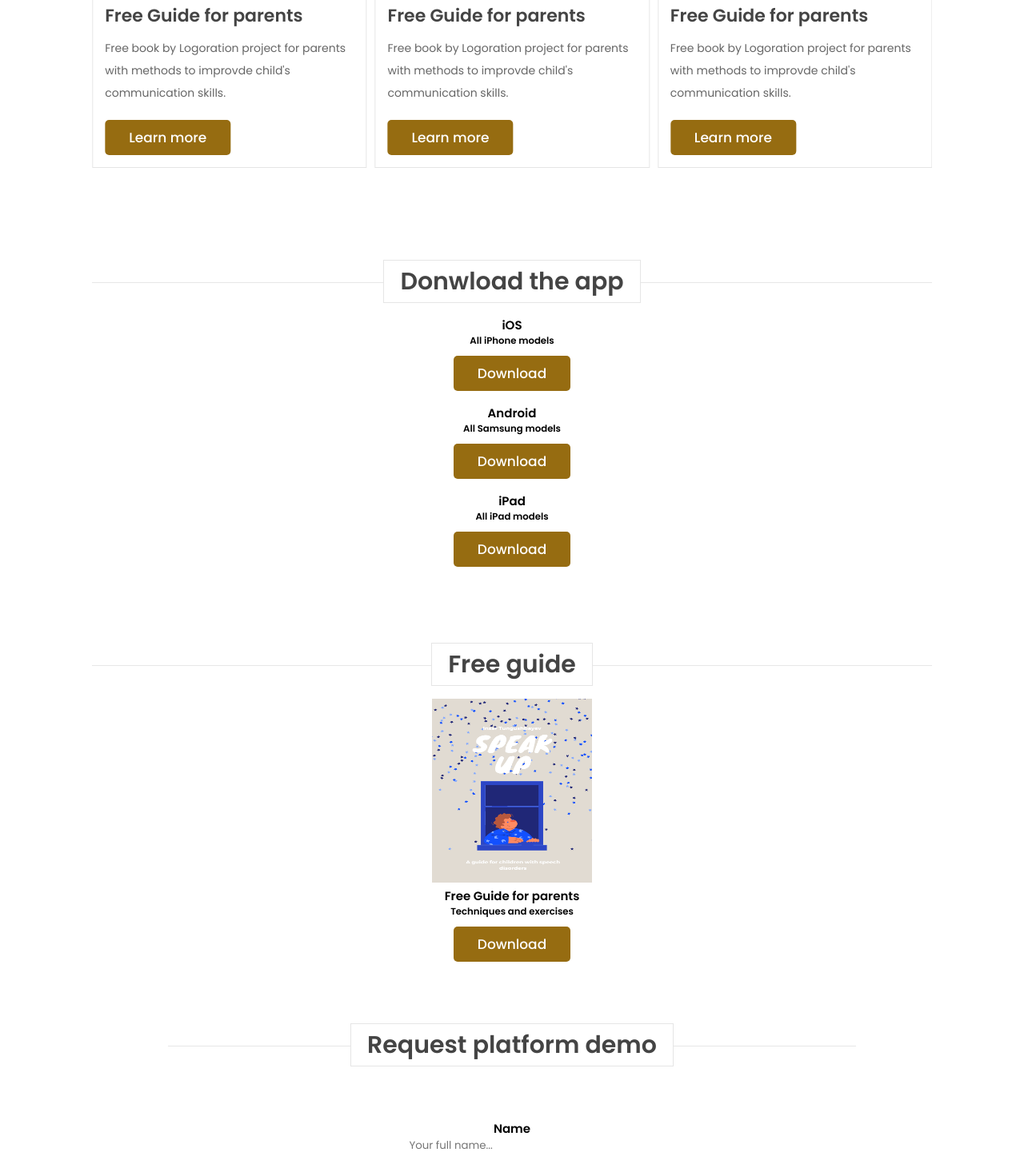
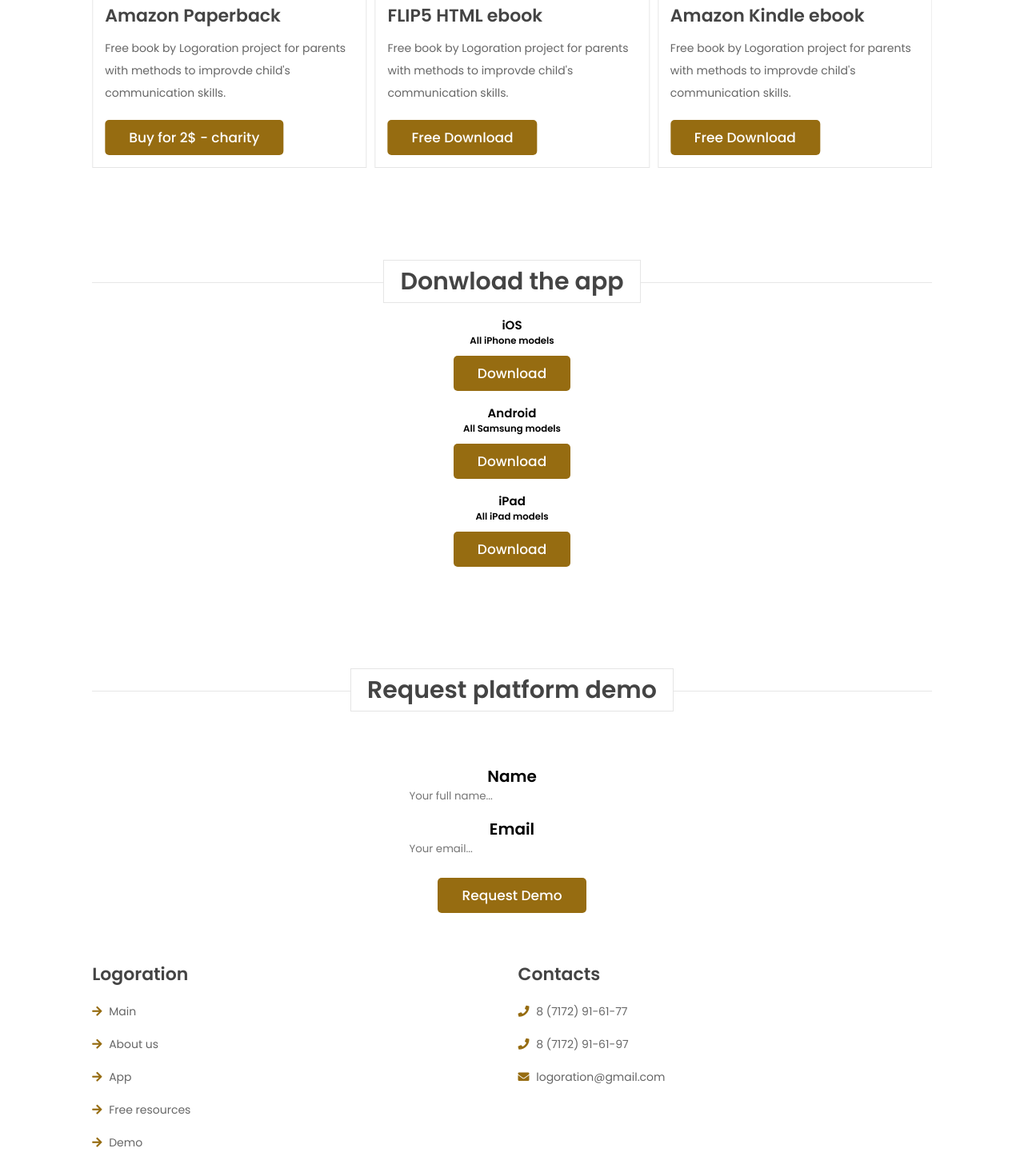
Before and after one commit to 1nsar/logoration, a plain HTML site: page index.html in a window 1280 px wide. Shown: the part 1349-2800 px from the top of the page at 80% size. Drawn offline with nearby package versions, Linux system fonts and the light colour scheme.

Commit message:
Update index.html

```diff
--- a/index.html
+++ b/index.html
@@ -4,7 +4,7 @@
     <meta charset="UTF-8">
     <meta http-equiv="X-UA-Compatible" content="IE=edge">
     <meta name="viewport" content="width=device-width, initial-scale=1.0">
-    <link rel="SHORTCUT ICON" href="kazprologo.jpeg" type="image/x-icon">
+    <link rel="SHORTCUT ICON" href="booklogo.png" type="image/x-icon">
     <title>LOGORATION</title>
 
     <link rel="stylesheet" href="https://unpkg.com/swiper@7/swiper-bundle.min.css" />
@@ -40,8 +40,8 @@
             <a href="#home">Main</a>
             <a href="#deal">About us</a>
             <a href="#featured">App</a>
-            <a href="#gramkazakh">Free resources</a>
-            <a href="#spestyle">Demo</a>
+            <a href="#blogs">Guidebook</a>
+            <a href="#footer">Demo request</a>
         </nav>
     </div>
 
@@ -92,7 +92,7 @@
             <h3>LOGORATION</h3>
             <p class="mainp">A non-profit organization that aims to support children with speech disorders through the development of a mobile app
             </p>
-            <a href="#" class="btn">Learn more</a>
+            <a href="#deal" class="btn">Learn more</a>
         </div>
 
         <div class="swiper books-slider">
@@ -147,31 +147,31 @@
                     <img src="booklogo.png" alt="">
                 </div>
                 <div class="content">
-                    <h3>Free Guide for parents</h3>
+                    <h3>FLIP5 HTML ebook</h3>
                     <p>Free book by Logoration project for parents with methods to improvde child's communication skills.</p>
-                    <a href="#" class="btn">Learn more</a>
+                    <a href="#" class="btn">Free Download</a>
                 </div>
             </div>
 
             <div class="swiper-slide box">
                 <div class="image">
-                    <img src="booklogo.png" alt="">
+                    <img src="Logo-Amazon-Kindle.jpg" alt="">
                 </div>
                 <div class="content">
-                    <h3>Free Guide for parents</h3>
+                    <h3>Amazon Kindle ebook</h3>
                     <p>Free book by Logoration project for parents with methods to improvde child's communication skills.</p>
-                    <a href="#" class="btn">Learn more</a>
+                    <a href="#" class="btn">Free Download</a>
                 </div>
             </div>
 
             <div class="swiper-slide box">
                 <div class="image">
-                    <img src="booklogo.png" alt="">
+                    <img src="images (1).png" alt="">
                 </div>
                 <div class="content">
-                    <h3>Free Guide for parents</h3>
+                    <h3>Amazon Paperback</h3>
                     <p>Free book by Logoration project for parents with methods to improvde child's communication skills.</p>
-                    <a href="#" class="btn">Learn more</a>
+                    <a href="#" class="btn">Buy for 2$ - charity</a>
                 </div>
             </div>
 
@@ -195,7 +195,7 @@
                 <div class="content">
                     <h1>iOS</h1>
                     <h3>All iPhone models</h3>
-                    <a href="#" class="btn">Download</a>
+                    <a href="https://www.figma.com/proto/iabnQG8a9rAUNChVCBxF2t/English-Book?type=design&scaling=scale-down&page-id=0%3A1&starting-point-node-id=202%3A531&node-id=202-531" class="btn">Download</a>
                 </div>
             </div>
     </center>
@@ -208,7 +208,7 @@
         <div class="content">
             <h1>Android</h1>
             <h3>All Samsung models</h3>
-            <a href="#" class="btn">Download</a>
+            <a href="https://www.figma.com/proto/iabnQG8a9rAUNChVCBxF2t/English-Book?type=design&scaling=scale-down&page-id=0%3A1&starting-point-node-id=202%3A531&node-id=202-531" class="btn">Download</a>
         </div>
     </div>
 </center>
@@ -221,7 +221,7 @@
     <div class="content">
         <h1>iPad</h1>
         <h3>All iPad models</h3>
-        <a href="#" class="btn">Download</a>
+        <a href="https://www.figma.com/proto/iabnQG8a9rAUNChVCBxF2t/English-Book?type=design&scaling=scale-down&page-id=0%3A1&starting-point-node-id=202%3A531&node-id=202-531" class="btn">Download</a>
     </div>
 </div>
 </center>
@@ -234,25 +234,6 @@
 
 <!-- featured section ends -->
 
-<!-- gramkazakh section starts  -->
-<section class="featured" id="featured">
-
-    <h1 class="heading"> <span>Free guide</span> </h1>
-
-  <center>
-                <div class="image">
-                    <img src="booklogo.png" alt="" width="200px" height="230px">
-                </div>
-                <div class="content">
-                    <h1>Free Guide for parents</h1>
-                    <h3>Techniques and exercises</h3>
-                    <a href="#" class="btn">Download</a>
-                </div>
-            </div>
-    </center>
-
-
-<!-- gramkazakh section ends -->
 
 <!-- spestyle section starts  -->
 <br>
```
